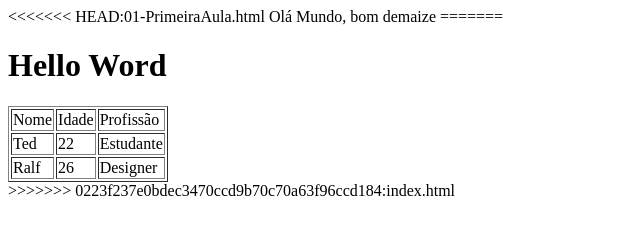
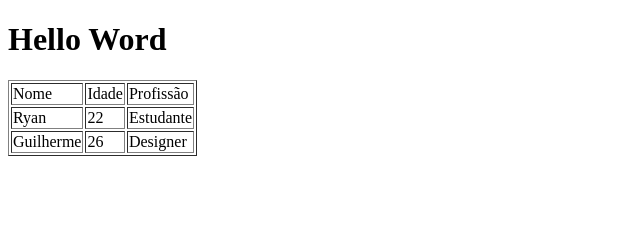
Before and after one commit to ryannlopes/Fundamentos-Web, a plain HTML site: page 01-PrimeiraAula.html in a window 1280 px wide. Shown: the whole page, without its empty margins (0-640 px from the left). Drawn offline with Linux system fonts and the light colour scheme.

Commit message:
update files

```diff
--- a/01-PrimeiraAula.html
+++ b/01-PrimeiraAula.html
@@ -7,9 +7,6 @@
     <title>Primeira Aula :)</title>
 </head>
 <body>
-<<<<<<< HEAD:01-PrimeiraAula.html
-    </h1>Olá Mundo, bom demaize</h1>
-=======
     <h1>Hello Word</h1>
     <table border="1">
         <tr>
@@ -18,16 +15,15 @@
             <td>Profissão</td>
         </tr>
         <tr>
-            <td>Ted</td>
+            <td>Ryan</td>
             <td>22</td>
             <td>Estudante</td>
         </tr>
         <tr>
-            <td>Ralf</td>
+            <td>Guilherme</td>
             <td>26</td>
             <td>Designer</td>
         </tr>
     </table>
->>>>>>> 0223f237e0bdec3470ccd9b70c70a63f96ccd184:index.html
 </body>
 </html>
```
Also changed, not shown: 02-SegundaAula.html (+1 -1 lines).
